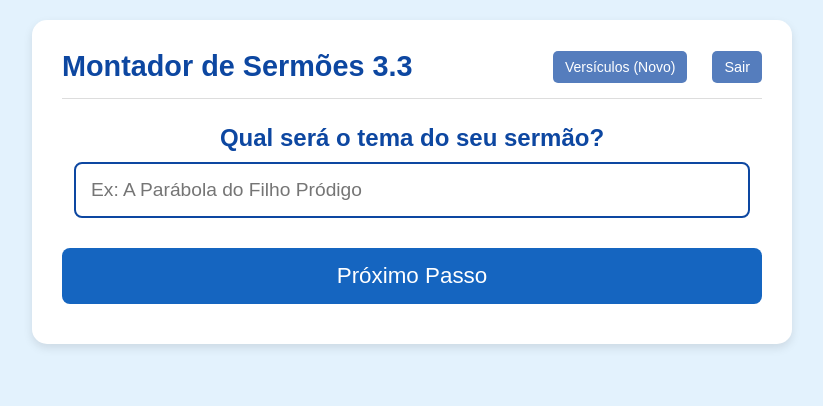
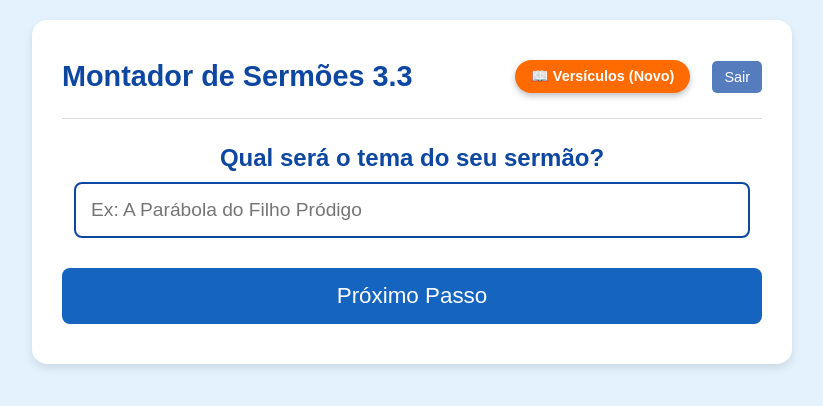
Before and after one commit to Hbt-montadores/montador32, a website: page public/app.html in a window 1280 px wide. Shown: the whole page, without its empty margins (228-1051 px from the left). Drawn offline with nearby package versions, Linux system fonts and the light colour scheme.

Commit message:
Update app.html

```diff
--- a/public/app.html
+++ b/public/app.html
@@ -5,7 +5,6 @@
     <meta name="viewport" content="width=device-width, initial-scale=1.0">
     <title>Montador de Sermões 3.3</title>
 
-  <!-- BLOCO DE CÓDIGO FINAL E CORRIGIDO -->
     <script
       src="https://browser.sentry-cdn.com/7.117.0/bundle.min.js"
       crossorigin="anonymous"
@@ -23,6 +22,29 @@
     <script src="pwa-installer.js" defer></script>
 
     <link rel="stylesheet" href="style.css">
+
+    <style>
+        .verses-header-button {
+            background-color: #FF6B00;
+            color: #ffffff;
+            border: none;
+            border-radius: 999px;
+            padding: 8px 16px;
+            font-size: 0.9rem;
+            font-weight: 600;
+            cursor: pointer;
+            box-shadow: 0 3px 6px rgba(0,0,0,0.25);
+            display: inline-flex;
+            align-items: center;
+            justify-content: center;
+            gap: 6px;
+            margin-right: 12px;
+            white-space: nowrap;
+        }
+        .verses-header-button:focus {
+            outline: none;
+        }
+    </style>
 </head>
 <body>
 
@@ -31,12 +53,10 @@
             <h1>Montador de Sermões 3.3</h1>
             <div class="header-actions">
 
-                <!-- Link discreto novo -->
-                <a href="/versiculos" class="logout-link" style="margin-right: 15px; font-size: 14px;">
-                    Versículos (Novo)
-                </a>
+                <button id="verses-header-button" class="verses-header-button">
+                    📖 Versículos (Novo)
+                </button>
 
-                <!-- Botão já existente -->
                 <button id="install-button" class="install-button" style="display: none;">Instalar App</button>
 
                 <a href="/logout" class="logout-link">Sair</a>
@@ -59,20 +79,25 @@
             </div>
 
             <div id="sermon-result" style="display: none;">
-                <!-- O conteúdo do sermão será injetado aqui pelo script.js -->
             </div>
 
             <div id="error-container" style="display: none;">
-                <!-- Mensagens de erro serão injetadas aqui pelo script.js -->
             </div>
 
         </main>
     </div>
 
-    <!-- Biblioteca para gerar PDF no navegador -->
     <script src="https://cdnjs.cloudflare.com/ajax/libs/jspdf/2.5.1/jspdf.umd.min.js"></script>
-
-    <!-- Script principal da aplicação -->
     <script src="script.js"></script>
+    <script>
+        (function() {
+            var versesBtn = document.getElementById('verses-header-button');
+            if (versesBtn) {
+                versesBtn.addEventListener('click', function() {
+                    window.location.href = '/versiculos';
+                });
+            }
+        })();
+    </script>
 </body>
 </html>
```
Lines whose indentation alone changed are shown as unchanged.
